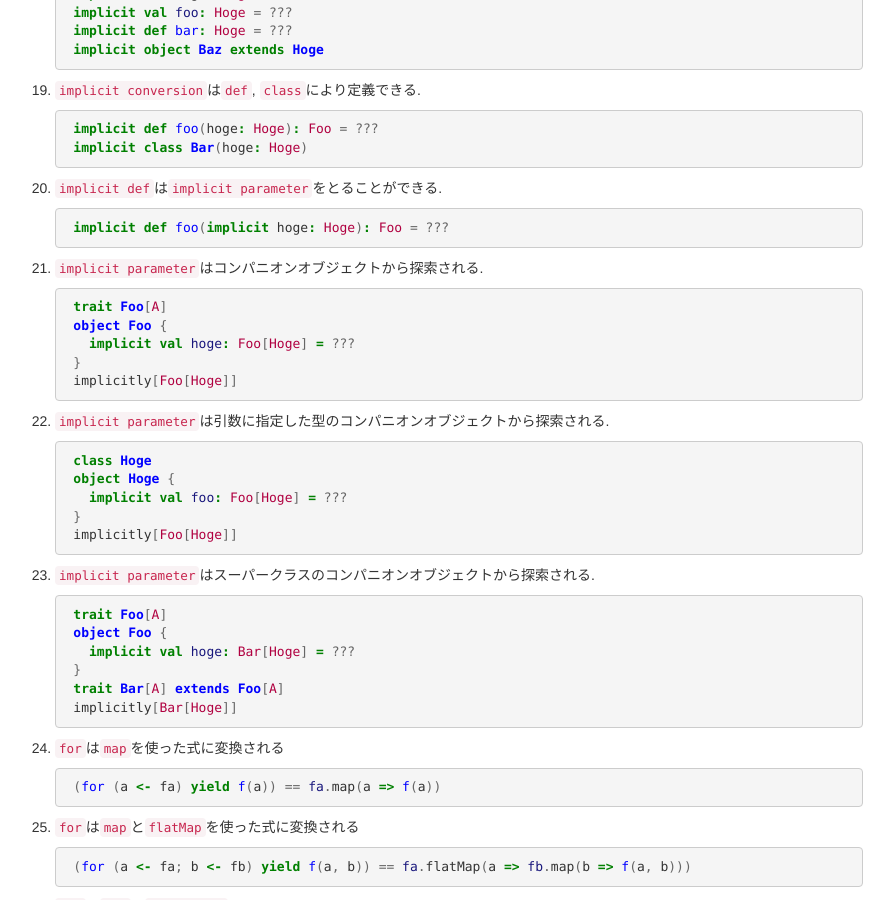
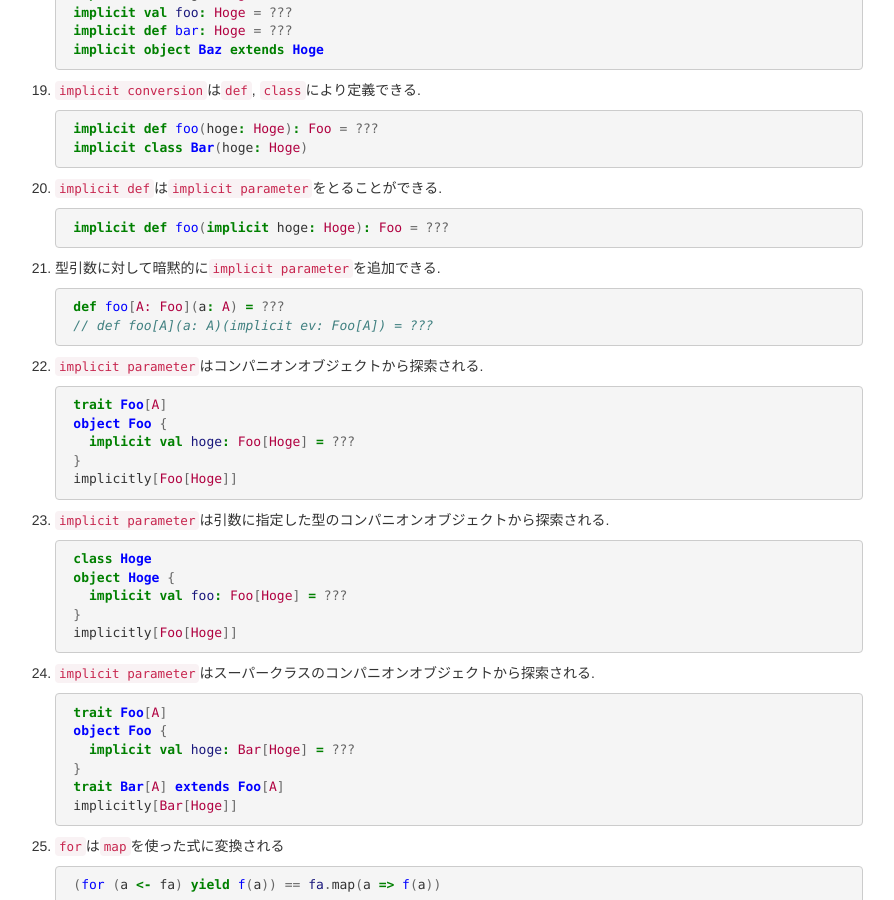
Before and after one commit to halcat0x15a/programming, a Jekyll site: the page built from scala_tips.md, in a window 1280 px wide and 900 px high, scrolled down 1923 px. Shown: the whole window, without its empty margins (55-949 px from the left). Built offline with Jekyll 4.4.1, drawn with Linux system fonts in a browser that asks for light colours; Markdown is read by kramdown in place of the engine named in the settings; comment, search, counter and statistics services are not loaded.

Commit message:
refactoring

````diff
--- a/scala_tips.md
+++ b/scala_tips.md
@@ -153,6 +153,13 @@ title: Scala Tips
     implicit def foo(implicit hoge: Hoge): Foo = ???
     ```
 
+1. 型引数に対して暗黙的に`implicit parameter`を追加できる.
+
+    ```scala
+    def foo[A: Foo](a: A) = ???
+    // def foo[A](a: A)(implicit ev: Foo[A]) = ???
+    ```
+
 1. `implicit parameter`はコンパニオンオブジェクトから探索される.
 
     ```scala
````
Also changed, not shown: algo_generic.md (+2 -2 lines), codensity.md (+2 -2 lines).
